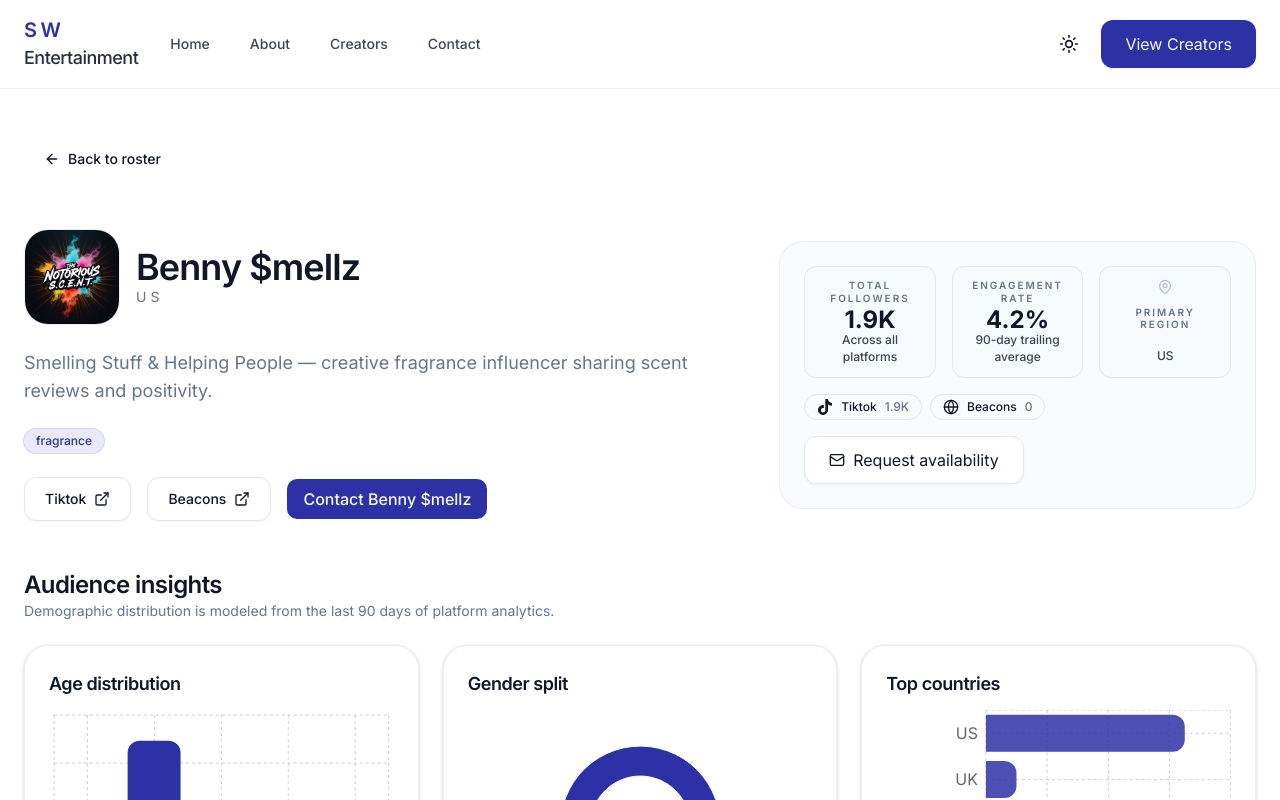
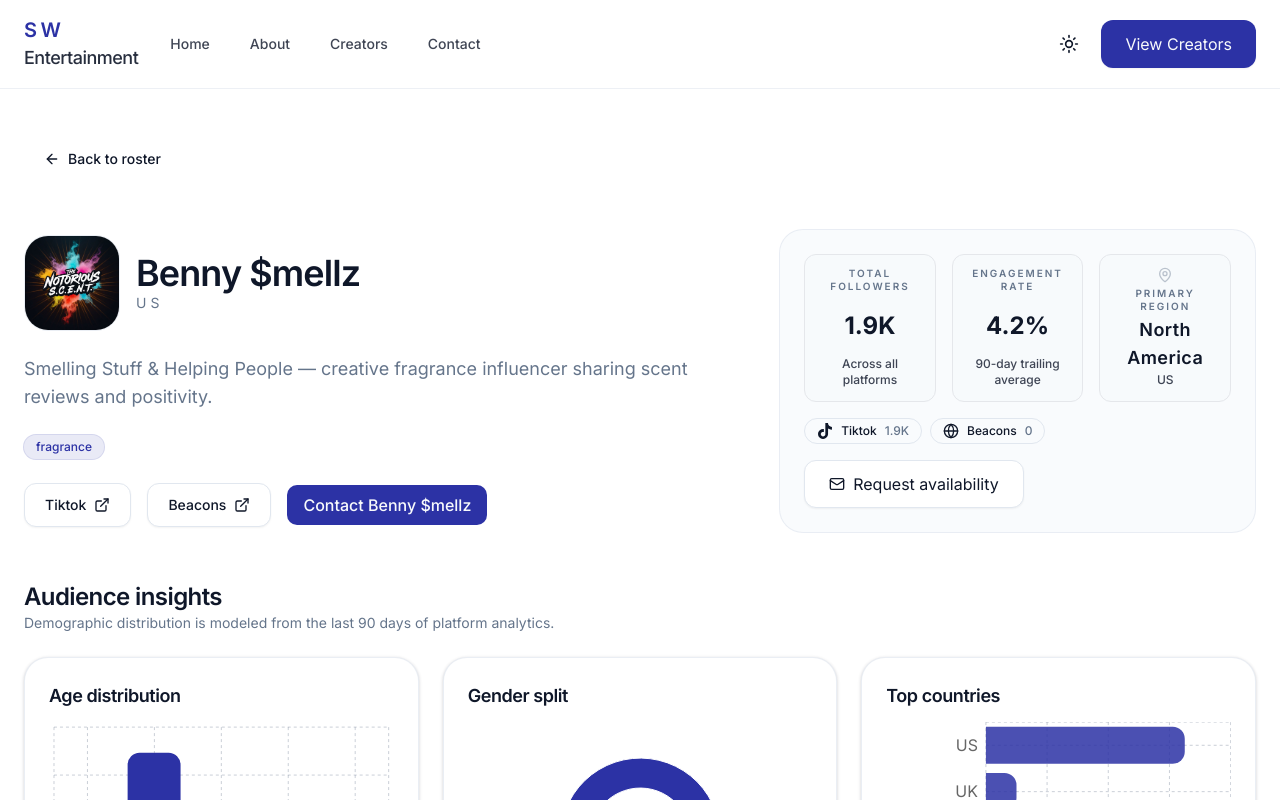
Before and after one commit to coolyaya/SW-Agency, a Next.js app: page /creators/benny-smellz in a window 1280 px wide. Shown: the top 800 px of the page. Built offline with nearby package versions, Linux system fonts and the light colour scheme.

Commit message:
hope it fixes

```diff
--- a/app/(site)/creators/[slug]/page.tsx
+++ b/app/(site)/creators/[slug]/page.tsx
@@ -169,11 +169,13 @@
               {creator.brands.map((brand, i) => (
                 <div key={i} className="flex flex-col items-center">
                   {brand.logo ? (
-                    <img
+                    <Image
                       src={brand.logo}
                       alt={brand.name}
                       title={brand.name}
-                      className="h-12 w-auto object-contain opacity-90 hover:opacity-100 transition"
+                      width={120}
+                      height={48}
+                      className="h-12 w-auto object-contain opacity-90 transition hover:opacity-100"
                     />
                   ) : (
                     <p className="text-sm text-muted-foreground">{brand.name}</p>
--- a/data/creators.json
+++ b/data/creators.json
@@ -10,7 +10,9 @@
       { "name": "beacons", "url": "https://beacons.ai/bennysmellz" }
     ],
     "category": ["fragrance"],
+    "categoryTags": ["fragrance"],
     "location": "US",
+    "region": "North America",
     "followers": { "tiktok": 1874 },
     "engagementRate": 4.2,
     "demographics": {
@@ -58,7 +60,9 @@
       { "name": "linktree", "url": "https://linktr.ee/Benscents" }
     ],
     "category": ["fragrance"],
+    "categoryTags": ["fragrance"],
     "location": "US",
+    "region": "North America",
     "followers": { "tiktok": 17800 },
     "engagementRate": 3.6,
     "demographics": {
@@ -106,7 +110,9 @@
       { "name": "tiktok", "url": "https://www.tiktok.com/@handoffragrance" }
     ],
     "category": ["fragrance"],
+    "categoryTags": ["fragrance"],
     "location": "US",
+    "region": "North America",
     "followers": { "tiktok": 1266 },
     "engagementRate": 5.1,
     "demographics": {
```
